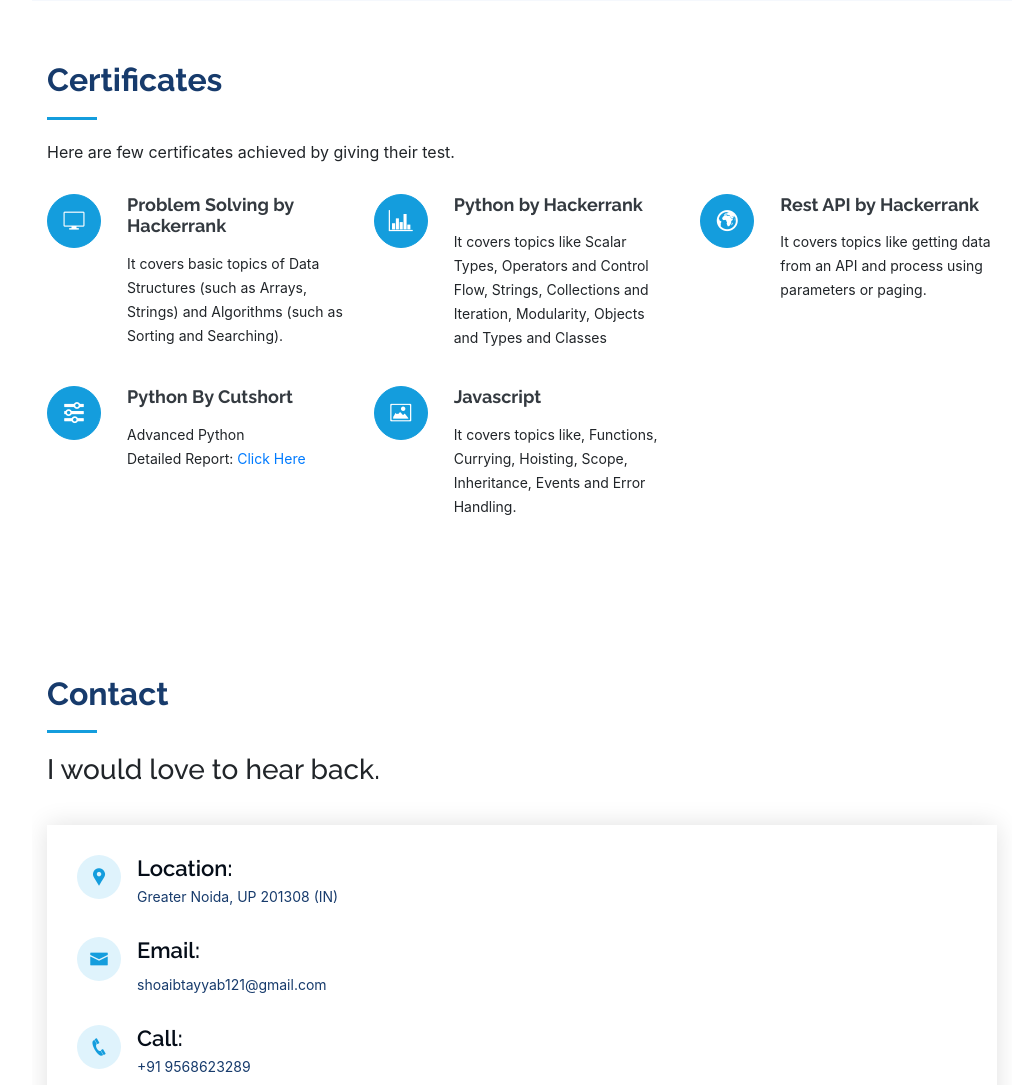
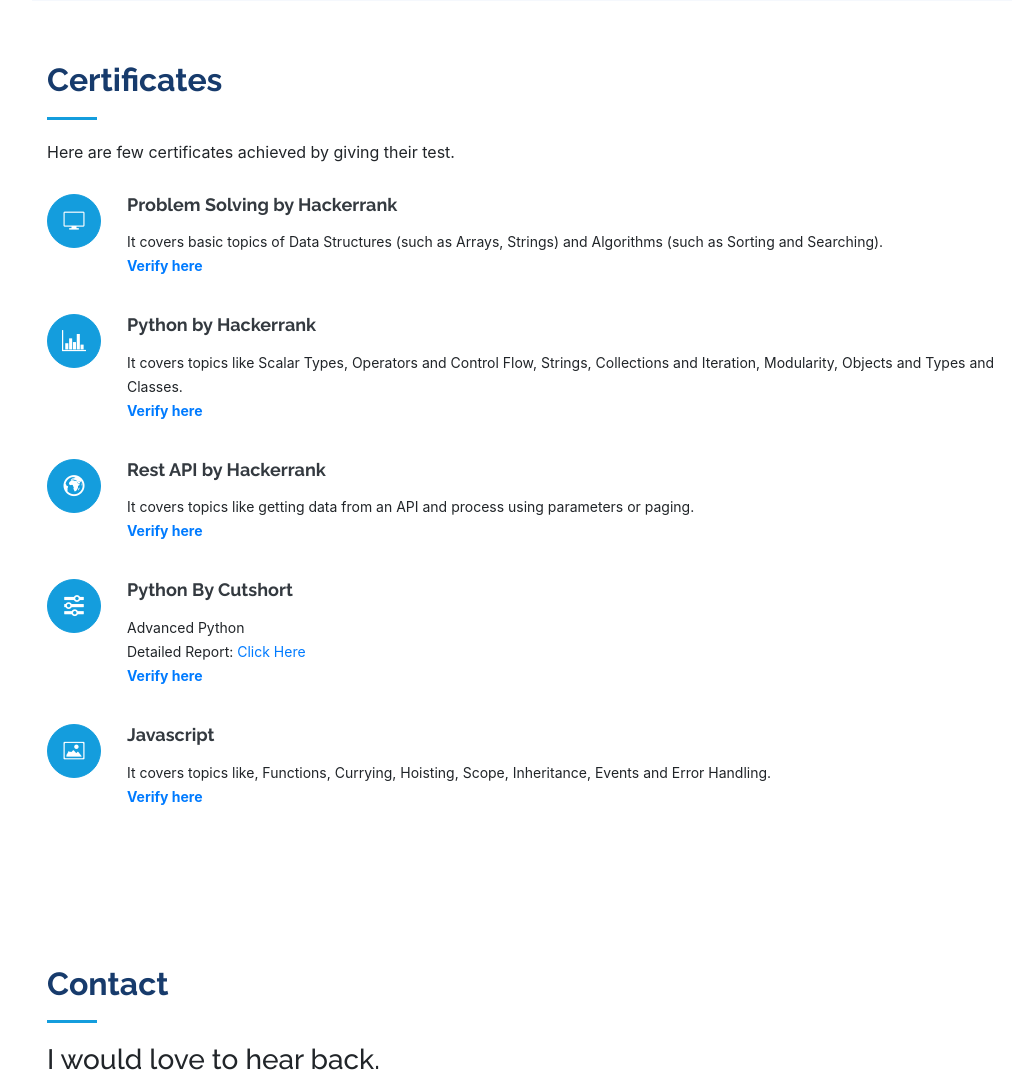
Before and after one commit to ShahrukhAfzal/mywebsite, a Django app: page / in a window 1280 px wide. Shown: the part 2775-3860 px from the top of the page, without its empty margins (268-1280 px from the left). Run offline with Django 3.2, Linux system fonts and the light colour scheme; some libraries are stand-ins or nearby versions.

Commit message:
UI enhancement

```diff
--- a/homepage/templates/index.html
+++ b/homepage/templates/index.html
@@ -60,7 +60,7 @@
 
       <nav class="nav-menu">
         <ul>
-          <li class="active"><a href="#"><i class="bx bx-home"></i> <span>Home</span></a></li>
+          <li class="active"><a href="#hero"><i class="bx bx-home"></i> <span>Home</span></a></li>
           <li><a href="#about"><i class="bx bx-user"></i> <span>About</span></a></li>
           <li><a href="#resume"><i class="bx bx-file-blank"></i> <span>Resume</span></a></li>
           <li><a href="#portfolio"><i class="bx bx-book-content"></i> Portfolio</a></li>
@@ -185,7 +185,6 @@
             </div>
 
           </div>
-
         </div>
 
       </div>
@@ -249,8 +248,6 @@
           <h2>Portfolio</h2>
           <p>Magnam dolores commodi suscipit. Necessitatibus eius consequatur ex aliquid fuga eum quidem. Sit sint consectetur velit. Quisquam quos quisquam cupiditate. Et nemo qui impedit suscipit alias ea. Quia fugiat sit in iste officiis commodi quidem hic quas.</p>
         </div>
-
-
       </div>
     </section><!-- End Portfolio Section -->
 
@@ -264,36 +261,54 @@
         </div>
 
         <div class="row">
-          <div class="col-lg-4 col-md-6 icon-box" data-aos="fade-up">
+          <div class="col-lg-12 col-md-6 icon-box" data-aos="fade-up">
             <div class="icon"><i class="icofont-computer"></i></div>
             <h4 class="title"><a href="https://www.hackerrank.com/certificates/ce6526f2c4d4" target="_blank">Problem Solving by Hackerrank</a></h4>
-            <p class="description">It covers basic topics of Data Structures (such as Arrays, Strings) and Algorithms (such as Sorting and Searching).</p>
+            <p class="description">It covers basic topics of Data Structures (such as Arrays, Strings) and Algorithms (such as Sorting and Searching).<br>
+            <b><a href="https://www.hackerrank.com/certificates/ce6526f2c4d4" target="_blank">Verify here</a></b>
+            </p>
           </div>
-          <div class="col-lg-4 col-md-6 icon-box" data-aos="fade-up" data-aos-delay="100">
+
+        </div>
+
+        <div class="row">
+          <div class="col-lg-12 col-md-6 icon-box" data-aos="fade-up" data-aos-delay="100">
             <div class="icon"><i class="icofont-chart-bar-graph"></i></div>
-            <h4 class="title"><a href="https://www.hackerrank.com/certificates/0fec6d65492e">Python by Hackerrank</a></h4>
-            <p class="description">It covers topics like Scalar Types, Operators and Control Flow, Strings, Collections and Iteration, Modularity, Objects and Types and Classes</p>
+            <h4 class="title"><a href="https://www.hackerrank.com/certificates/0fec6d65492e" target="_blank">Python by Hackerrank</a></h4>
+            <p class="description">It covers topics like Scalar Types, Operators and Control Flow, Strings, Collections and Iteration, Modularity, Objects and Types and Classes.<br>
+            <b><a href="https://www.hackerrank.com/certificates/0fec6d65492e" target="_blank">Verify here</a></b>
+            </p>
           </div>
-          <div class="col-lg-4 col-md-6 icon-box" data-aos="fade-up" data-aos-delay="200">
+        </div>
+
+        <div class="row">
+          <div class="col-lg-12 col-md-6 icon-box" data-aos="fade-up" data-aos-delay="200">
             <div class="icon"><i class="icofont-earth"></i></div>
-            <h4 class="title"><a href="https://www.hackerrank.com/certificates/7384ca213cfa">Rest API by Hackerrank</a></h4>
-            <p class="description">It covers topics like getting data from an API and process using parameters or paging.</p>
+            <h4 class="title"><a href="https://www.hackerrank.com/certificates/7384ca213cfa" target="_blank">Rest API by Hackerrank</a></h4>
+            <p class="description">It covers topics like getting data from an API and process using parameters or paging.<br>
+            <b><a href="https://www.hackerrank.com/certificates/7384ca213cfa" target="_blank">Verify here</a></b>
+            </p>
           </div>
-          <div class="col-lg-4 col-md-6 icon-box" data-aos="fade-up" data-aos-delay="400">
+        </div>
+
+        <div class="row">
+          <div class="col-lg-12 col-md-6 icon-box" data-aos="fade-up" data-aos-delay="400">
             <div class="icon"><i class="icofont-settings"></i></div>
             <h4 class="title"><a href="https://cutshort.io/certificate/23932">Python By Cutshort</a></h4>
-            <p class="description">Advanced Python<br> Detailed Report: <a href ="https://doselect.com/reports/test?access_code=YjQe6dbLuTIuDRw3Wp%2B3uNklvEuV1M42rXsO4J8oRGADn4h905SRyfRRtZN3YyI6BrGr3ghkUBp/N7bkAZHzYA/lIoswLdUGxG4cYL/%2BrDY%3D" target="_blank">Click Here</a> </p>
+            <p class="description">Advanced Python<br> Detailed Report: <a href ="https://doselect.com/reports/test?access_code=YjQe6dbLuTIuDRw3Wp%2B3uNklvEuV1M42rXsO4J8oRGADn4h905SRyfRRtZN3YyI6BrGr3ghkUBp/N7bkAZHzYA/lIoswLdUGxG4cYL/%2BrDY%3D" target="_blank">Click Here</a><br>
+            <b><a href="https://cutshort.io/certificate/23932" target="_blank">Verify here</a></b>
+            </p>
           </div>
-          <div class="col-lg-4 col-md-6 icon-box" data-aos="fade-up" data-aos-delay="300">
+        </div>
+
+        <div class="row">
+          <div class="col-lg-12 col-md-6 icon-box" data-aos="fade-up" data-aos-delay="300">
             <div class="icon"><i class="icofont-image"></i></div>
-            <h4 class="title"><a href="https://www.hackerrank.com/certificates/53153817fc3c">Javascript</a></h4>
-            <p class="description">It covers topics like, Functions, Currying, Hoisting, Scope, Inheritance, Events and Error Handling.</p>
+            <h4 class="title"><a href="https://www.hackerrank.com/certificates/53153817fc3c" target="_blank">Javascript</a></h4>
+            <p class="description">It covers topics like, Functions, Currying, Hoisting, Scope, Inheritance, Events and Error Handling.<br>
+            <b><a href="https://www.hackerrank.com/certificates/53153817fc3c" target="_blank">Verify here</a></b>
+            </p>
           </div>
-<!--           <div class="col-lg-4 col-md-6 icon-box" data-aos="fade-up" data-aos-delay="500">
-            <div class="icon"><i class="icofont-tasks-alt"></i></div>
-            <h4 class="title"><a href="">Eiusmod Tempor</a></h4>
-            <p class="description">Et harum quidem rerum facilis est et expedita distinctio. Nam libero tempore, cum soluta nobis est eligendi</p>
-          </div> -->
         </div>
 
       </div>
@@ -333,8 +348,6 @@
             </div>
 
           </div>
-
-
         </div>
 
       </div>
```
Also changed, not shown: homepage/static/css/style.css (+8 -7 lines).
